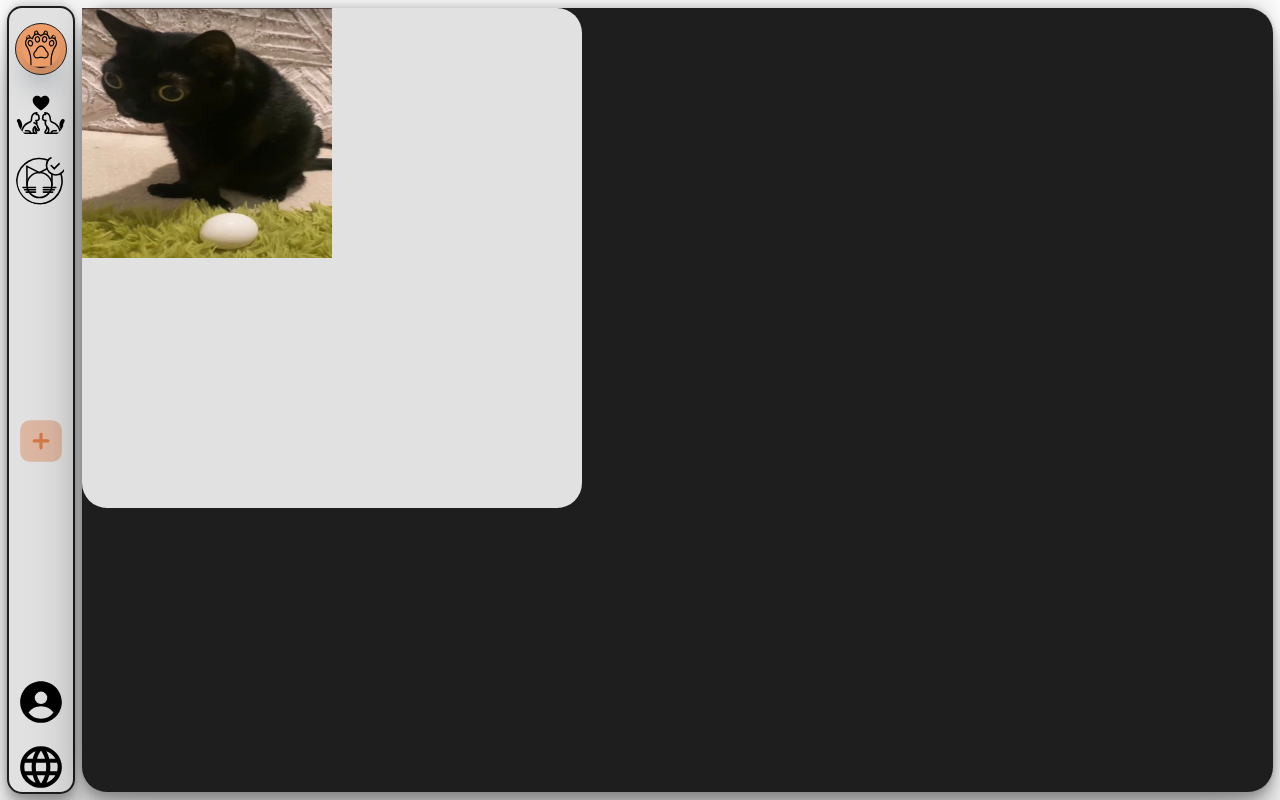
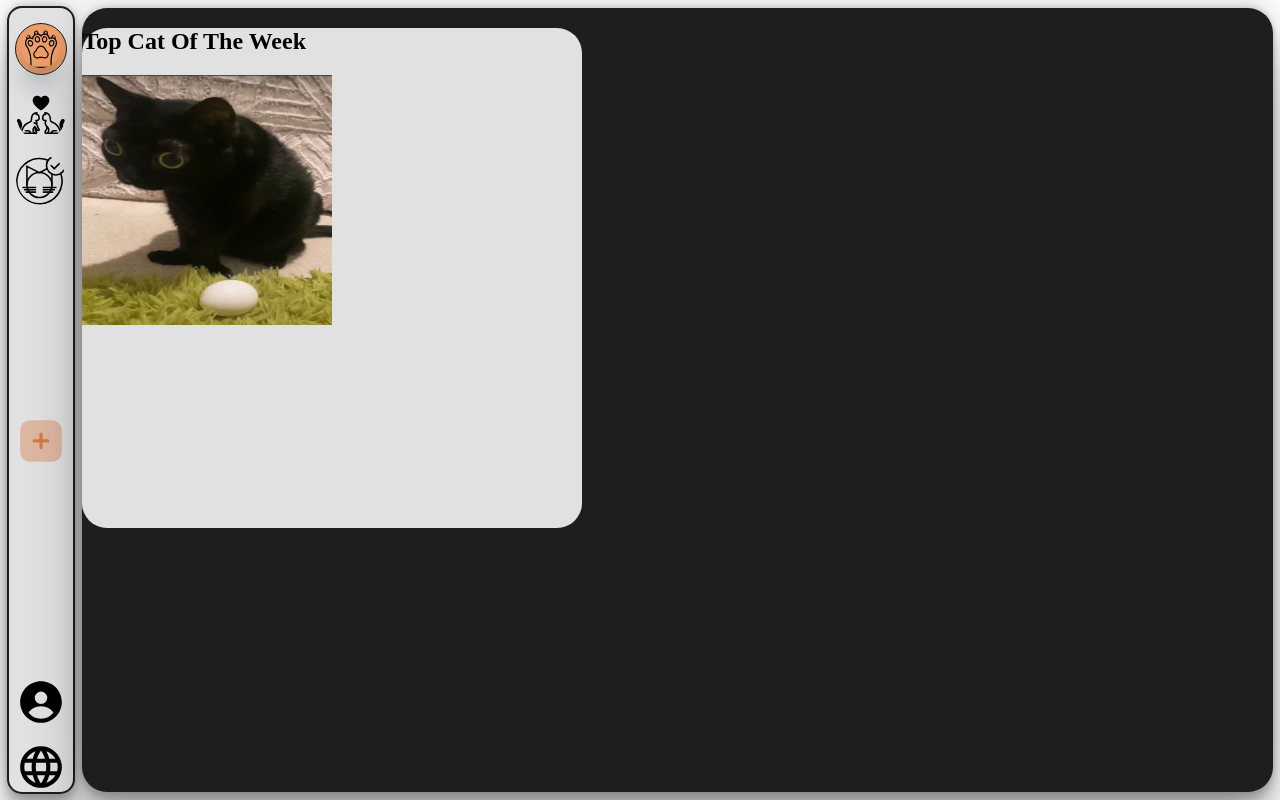
Before and after one commit to PerseOMG/shareYourCatFE, an Angular app: page / in a window 1280 px wide. Built offline with nearby package versions, Linux system fonts and the light colour scheme.

Commit message:
SYC | Rename card component to cat of the week component

```diff
--- a/src/app/app.component.html
+++ b/src/app/app.component.html
@@ -4,7 +4,7 @@
 
     <div class="main__content">
         <div class="content__main-post">
-            <app-card></app-card>
+            <app-cat-week></app-cat-week>
         </div>
     </div>
 
--- a/src/app/components/shared/card/card.component.html
+++ b/src/app/components/shared/card/cat-of-the-week.component.html
@@ -1,3 +1,7 @@
 <div class="card__container">
+    <div>
+        <h2>Top Cat Of The Week</h2>
+
+    </div>
     <img class="card__post-image" [src]="postData.image" [alt]="postData.postedBy">
 </div>
```
Also changed, not shown: src/app/app.module.ts (+5 -12 lines), src/app/components/shared/card/cat-of-the-week.component.ts (renamed from src/app/components/shared/card/card.component.ts, +4 -4 lines), src/app/components/shared/card/cat-of-the-week.styles.scss (renamed from src/app/components/shared/card/card.component.scss), 1 other file (tests, documents, lock files or other folders).
